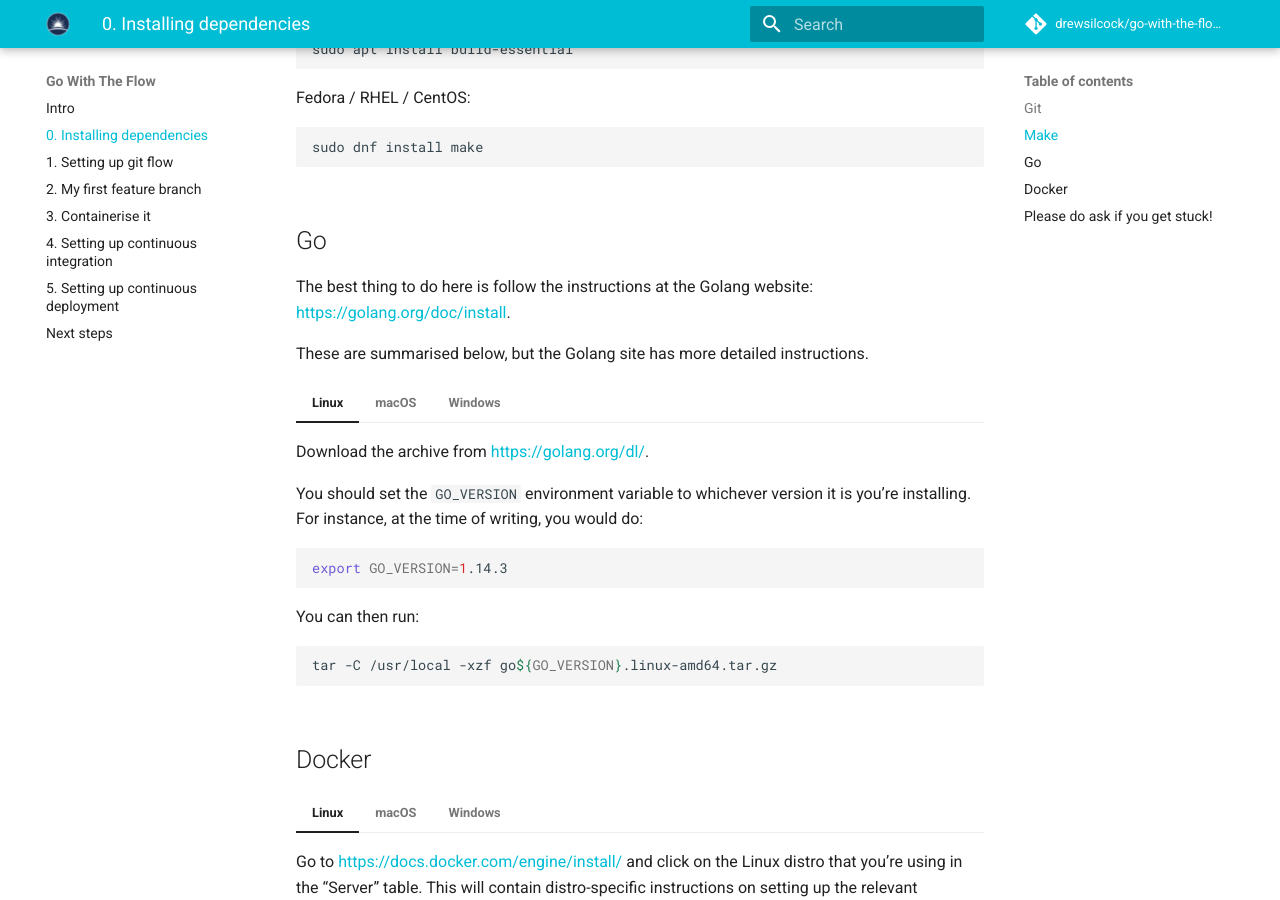
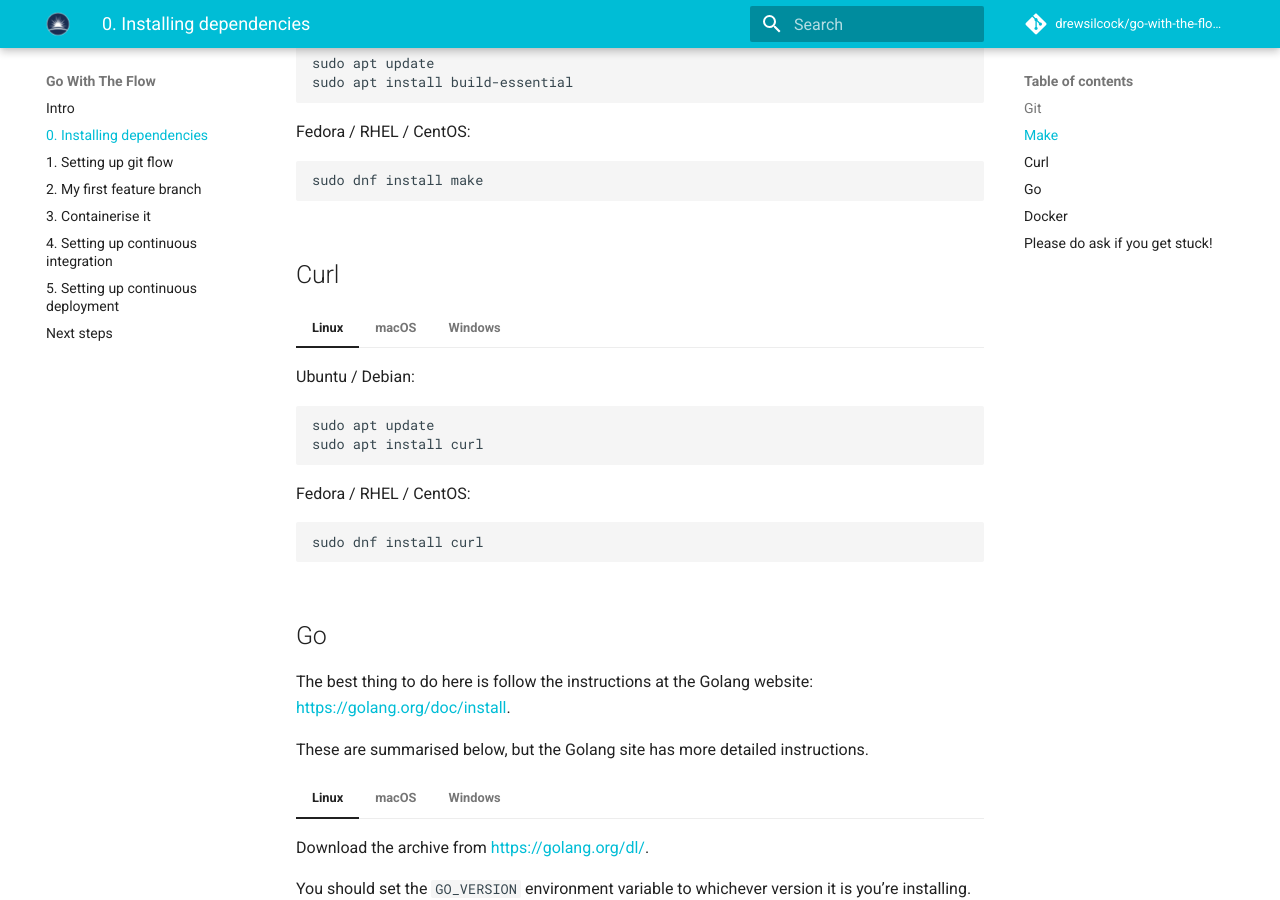
Before and after one commit to stfc/docker-and-gh-actions-for-ml, an MkDocs documentation site: the page built from docs/0-installing-dependencies.md, in a window 1280 px wide and 900 px high, scrolled down 1215 px. Built offline with MkDocs 1.6.1 and Material for MkDocs 9.7.7, drawn with Linux system fonts in a browser that asks for light colours; emoji names are drawn with the system emoji font; comment, search, counter and statistics services are not loaded.

Commit message:
Add curl installation instructions.

````diff
--- a/docs/0-installing-dependencies.md
+++ b/docs/0-installing-dependencies.md
@@ -8,6 +8,7 @@ This tutorial requires the following to be installed:
 
 - git
 - make
+- curl
 - Go
 - Docker
 
@@ -93,6 +94,48 @@ This tutorial requires the following to be installed:
 === "Windows"
     Go to [Make for Windows](http://gnuwin32.sourceforge.net/packages/make.htm) and download & run the setup link containing "Complete package, except sources". Once this is installed, you should be able to run `make` from either cmd or PowerShell. (As before, you may need to restart your terminal to reload the `PATH` environment variable.)
 
+## Curl
+
+=== "Linux"
+    Ubuntu / Debian:
+
+    ```sh
+    sudo apt update
+    sudo apt install curl
+    ```
+
+    Fedora / RHEL / CentOS:
+
+    ```sh
+    sudo dnf install curl
+    ```
+
+=== "macOS"
+    Curl comes pre-installed with macOS. If you want to make sure you have the latest and greatest version of curl installed, you can always install with Homebrew:
+
+    ```sh
+    brew install curl
+    ```
+
+=== "Windows"
+    If you're using Windows, you'll have PowerShell installed. You can get the same functionality as you would from curl by using PowerShell's built-in [`Invoke-RestMethod`](https://discoposse.com/2012/06/30/powershell-invoke-restmethod-putting-the-curl-in-your-shell/):
+
+    ```powershell
+    Invoke-RestMethod -Uri localhost:8000 -Method Get
+    ```
+
+    If you've not used PowerShell before, you should try it out! It's a pretty neat piece of software. I'd also highly recommend installing the new [Windows Terminal](https://github.com/microsoft/terminal).
+
+    If you're using Choco or Scoop, you can also just install curl like so:
+
+    ```sh
+    # If you're using Chocolatey
+    choco install curl
+
+    # If you're using Scoop
+    scoop install curl
+    ```
+
 ## Go
 
 The best thing to do here is follow the instructions at the Golang website: https://golang.org/doc/install.
````
